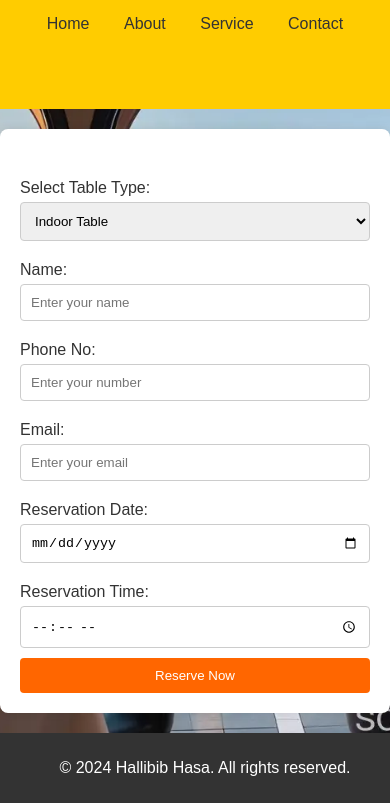
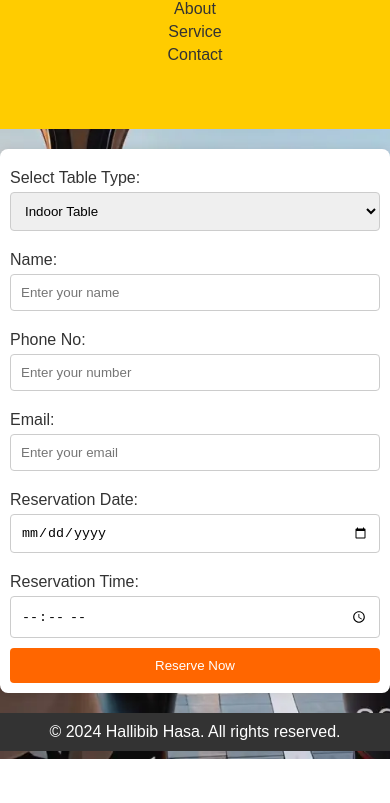
Before and after one commit to louis479/Phase-1-Final-project, a plain HTML site: page service.html in a window 390 px wide. Shown: the part 85-888 px from the top of the page. After the commit the page ends 844 px from the top, so only its background shows below. Drawn offline with Linux system fonts and the light colour scheme.

Commit message:
style.css

```diff
--- a/style.css
+++ b/style.css
@@ -1,3 +1,11 @@
+/* Global Box Sizing */
+* {
+    box-sizing: border-box; /* Ensures padding and borders are included in the width and height */
+    margin: 0;
+    padding: 0;
+}
+
+/* Body Styling */
 body {
     font-family: Arial, sans-serif;
     margin: 0;
@@ -8,18 +16,10 @@ body {
     background-repeat: no-repeat; /* Prevents the image from repeating */
     height: 100vh; /* Makes sure the body takes up the entire viewport height */
     color: #333;
+    overflow-x: hidden; /* Prevent horizontal scrolling for the entire page */
 }
 
-
-
-h1 {
-    color: #ff6600;
-}
-
-h2, h3 {
-    color: #ff6600;
-}
-
+/* Header Styling */
 header {
     background-color: #ffcc00;
     text-align: center;
@@ -27,13 +27,16 @@ header {
 }
 
 header img {
-    width: 100%;
+    max-width: 100%; /* Ensures image doesn't overflow horizontally */
     height: auto;
+    display: block;
 }
 
+/* Navigation Menu */
 nav ul {
     list-style: none;
     padding: 0;
+    margin: 0;
 }
 
 nav ul li {
@@ -50,23 +53,22 @@ nav a:hover {
     text-decoration: underline;
 }
 
+/* Main Content Styling */
 main {
-    max-width: 800px;
+    max-width: 800px; /* Limits the maximum width of the main content */
     margin: 20px auto;
     padding: 20px;
     background: #fff;
     border-radius: 8px;
     box-shadow: 0 0 10px rgba(0, 0, 0, 0.1);
+    overflow-x: hidden; /* Prevent horizontal scrolling in the main section */
 }
 
 .section {
     margin-bottom: 20px;
 }
 
-.reservation {
-    margin-top: 20px;
-}
-
+/* Forms and Buttons */
 form {
     display: flex;
     flex-direction: column;
@@ -81,6 +83,7 @@ input, select {
     margin-bottom: 10px;
     border: 1px solid #ccc;
     border-radius: 4px;
+    width: 100%; /* Ensure input fields don't cause overflow */
 }
 
 button {
@@ -96,6 +99,7 @@ button:hover {
     background-color: #cc5200;
 }
 
+/* Footer Styling */
 footer {
     text-align: center;
     padding: 10px;
@@ -104,4 +108,24 @@ footer {
     position: relative;
     bottom: 0;
     width: 100%;
+    overflow-x: hidden; /* Ensure the footer does not cause overflow */
 }
+
+/* Image Styling */
+img {
+    max-width: 100%; /* Ensures images are responsive and don't overflow */
+    height: auto;
+    display: block;
+}
+
+/* Additional Responsive Fixes */
+@media (max-width: 800px) {
+    main {
+        padding: 10px; /* Adjust padding for smaller screens */
+    }
+
+    nav ul li {
+        display: block; /* Stack navigation items on smaller screens */
+        margin: 5px 0;
+    }
+}
```
